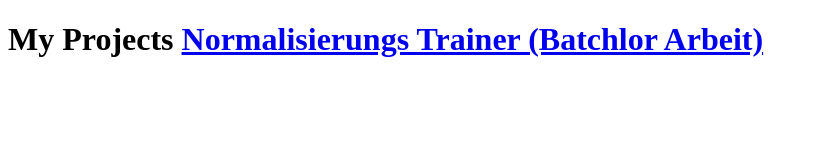
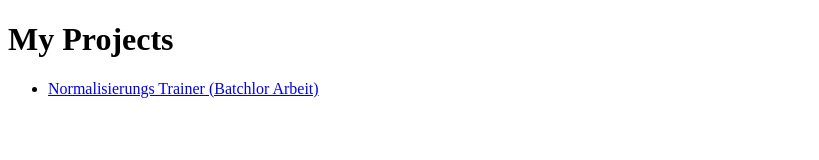
Before and after one commit to thanse2s/thanse2s.github.io, a plain HTML site: page index.html in a window 1280 px wide. Shown: the whole page, without its empty margins (0-819 px from the left). Drawn offline with Linux system fonts and the light colour scheme.

Commit message:
Update index.html

```diff
--- a/index.html
+++ b/index.html
@@ -1,7 +1,11 @@
 <!DOCTYPE html>
 <html>
 <body>
-  <h1> My Projects</h>
-  <a href="https://thanse2s.github.io/normalisation-Trainer/"> Normalisierungs Trainer (Batchlor Arbeit)</a>
+  <h1> My Projects</h1>
+  <ul>
+  <li>
+    <a href="https://thanse2s.github.io/normalisation-Trainer/"> Normalisierungs Trainer (Batchlor Arbeit)</a>
+  </li>
+  </ul>
 </body>
 </html>
```
